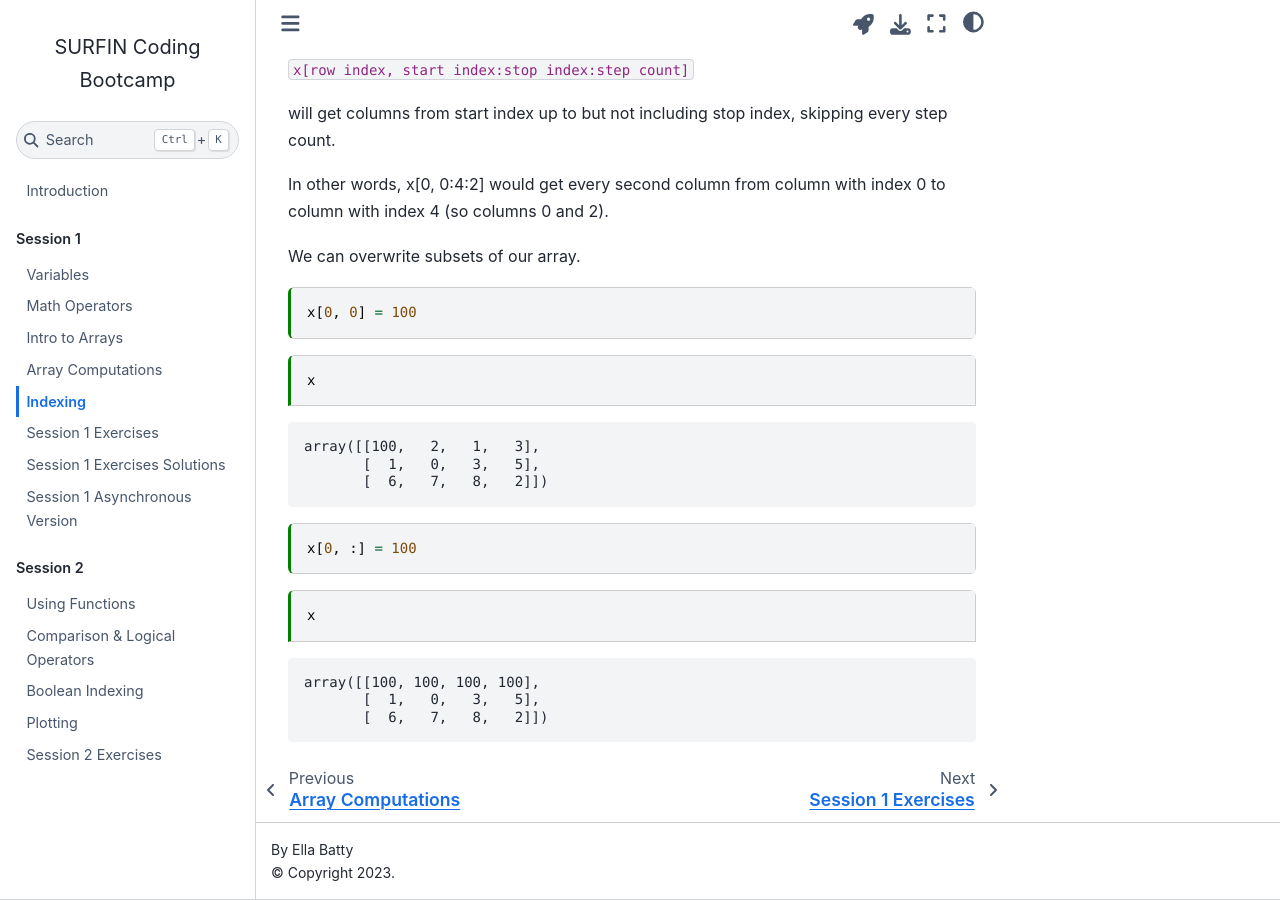
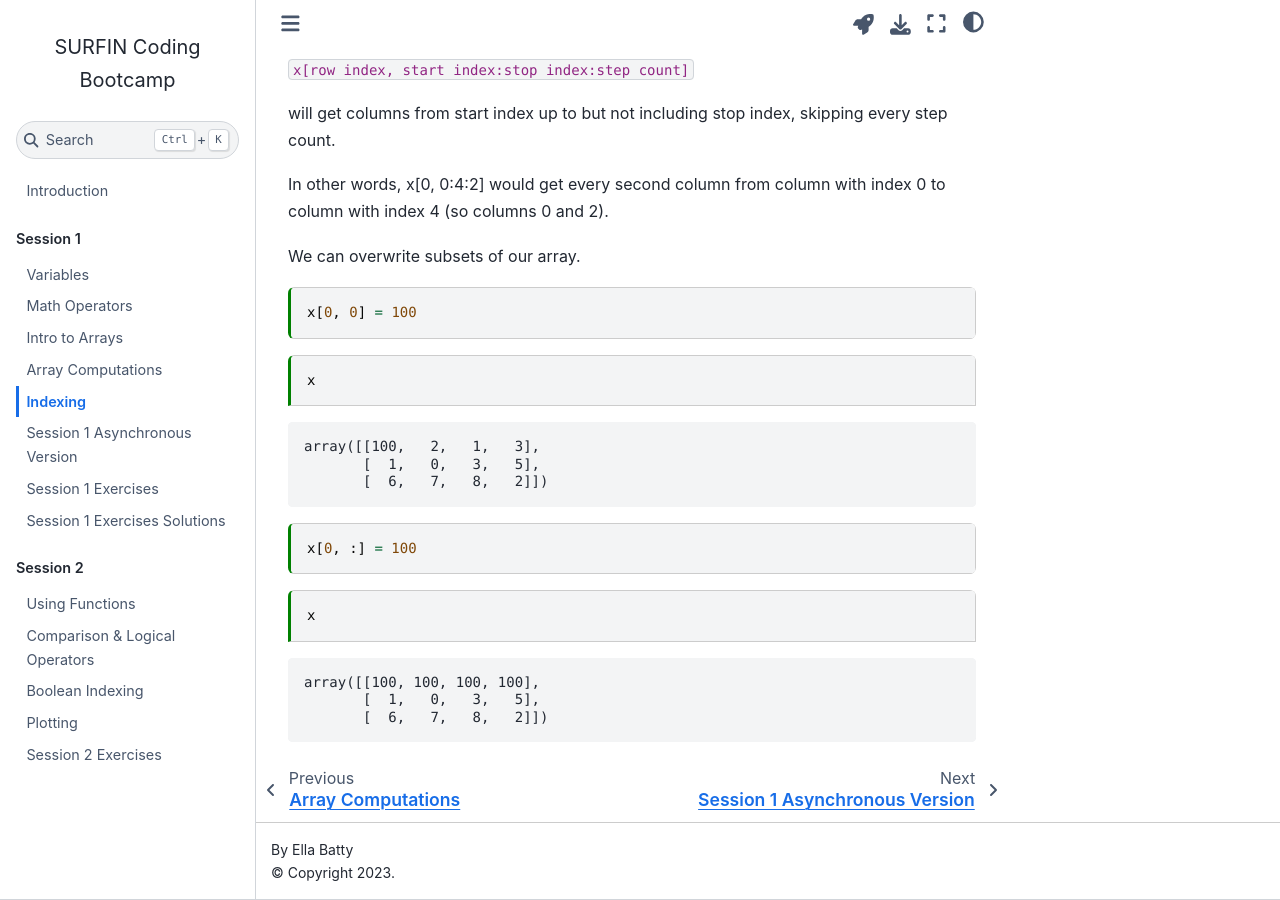
Before and after one commit to ebatty/CodingBootcamp, a Jupyter Book: the page built from content/Indexing.ipynb, in a window 1280 px wide and 900 px high, scrolled down 1164 px. Built offline with Jupyter Book 1.0.4 settings and Sphinx 7.4.7 and the Sphinx Book theme 1.1.4, drawn with Linux system fonts in a browser that asks for light colours; some of the changed lines change nothing that is shown.

Commit message:
Update _toc.yml

```diff
--- a/_toc.yml
+++ b/_toc.yml
@@ -8,9 +8,9 @@ parts:
     - file: content/IntrotoArrays.ipynb
     - file: content/ArrayComputations.ipynb
     - file: content/Indexing.ipynb
+    - file: content/Session1_Asynchronous.ipynb
     - file: content/Session1_Exercises.ipynb
     - file: content/Session1_Exercises_Solutions.ipynb
-    - file: content/Session1_Asynchronous.ipynb
   - caption: Session 2
     chapters:
     - file: content/UsingFunctions.ipynb
```
